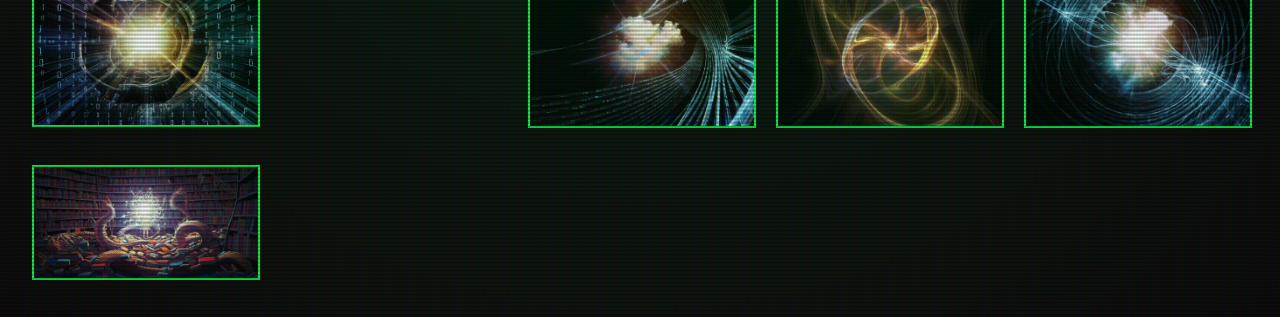
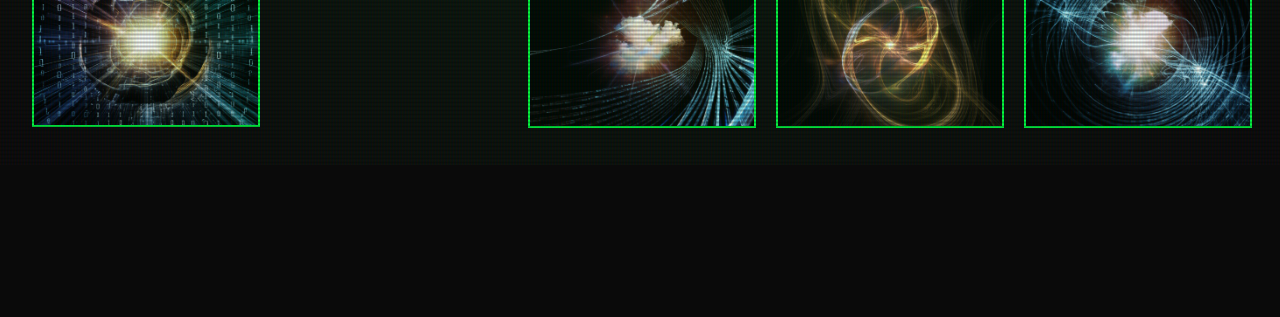
Before and after one commit to ELLokoAkrata/Esquizo-AI-Sitio-Web, a plain HTML site: page index.html in a window 1280 px wide. Shown: the part 914-1231 px from the top of the page. After the commit the page ends 1079 px from the top, so only its background shows below. Drawn offline with Linux system fonts and the light colour scheme.

Commit message:
Update index.html

```diff
--- a/index.html
+++ b/index.html
@@ -56,9 +56,6 @@
                 <div class="visual-item">
                     <a href="manifestaciones_visuales/realidad-fractal.png" target="_blank"><img src="manifestaciones_visuales/realidad-fractal.png" alt="Realidad Fractal 3"></a>
                 </div>
-                <div class="visual-item">
-                    <a href="manifestaciones_visuales/realidad-fractal_20250629_165205.png" target="_blank"><img src="manifestaciones_visuales/realidad-fractal_20250629_165205.png" alt="Biblioteca de Ideas Mutantes"></a>
-                </div>
             </div>
         </section>
     </main>
```
